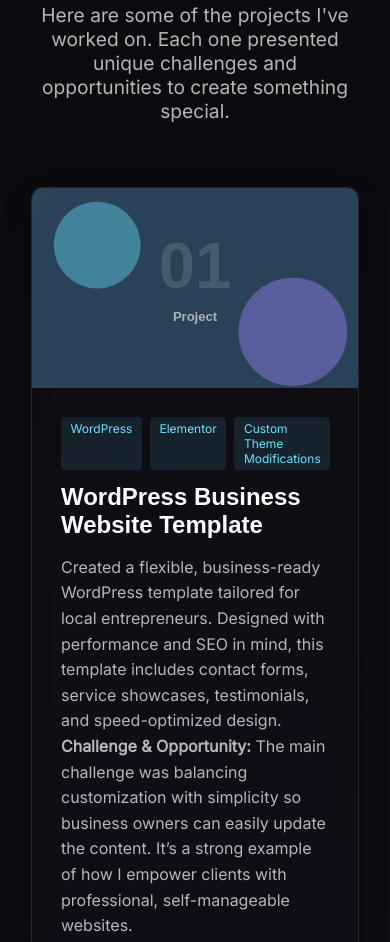
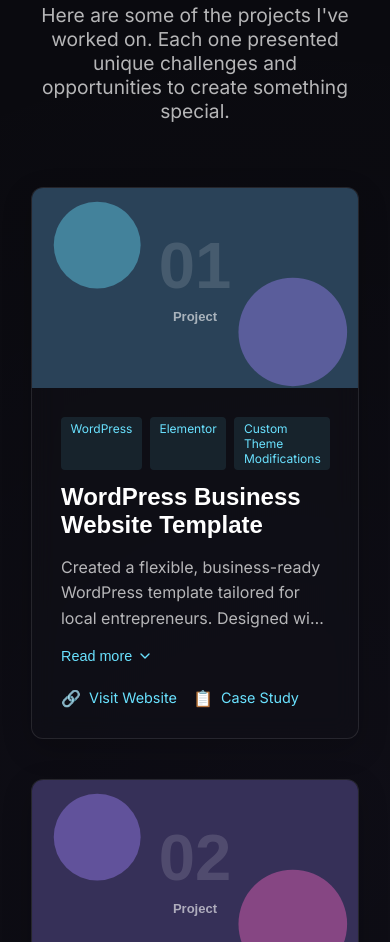
Before and after one commit to BitaniaGezahegn/bitanias-portfolio, a plain HTML site: page index.html in a window 390 px wide. Shown: the part 8176-9118 px from the top of the page. Drawn offline with Linux system fonts and the light colour scheme; a web font is replaced by a local one.

Commit message:
Impliment an accordion on the project cards

```diff
--- a/css/projects.css
+++ b/css/projects.css
@@ -161,8 +161,69 @@
     color: var(--text-muted);
     line-height: 1.6;
     font-size: 1rem;
+    margin-bottom: 1rem;
+    flex-grow: 1;
+    position: relative;
+    overflow: hidden;
+    transition: max-height 0.5s ease;
+}
+
+/* Disable transitions for low-end devices */
+.low-end-device .project-description {
+    transition: none;
+}
+
+/* Initial collapsed state - limit to approximately 3 lines */
+.project-description.collapsed {
+    display: -webkit-box;
+    -webkit-line-clamp: 3;
+    -webkit-box-orient: vertical;
+    max-height: 4.8rem; /* 3 lines × 1.6 line-height */
+    text-overflow: ellipsis;
+}
+
+/* Expanded state */
+.project-description.expanded {
+    max-height: 300px; /* Large enough to fit any description */
+}
+
+/* Clickable description styling */
+.project-description.clickable {
+    cursor: pointer;
+    position: relative;
+}
+
+.project-description.clickable:hover {
+    color: var(--text-white);
+}
+
+/* Read more button */
+.read-more-btn {
+    color: var(--accent-cyan);
+    background: none;
+    border: none;
+    padding: 0;
+    font-size: 0.9rem;
+    cursor: pointer;
+    display: inline-flex;
+    align-items: center;
     margin-bottom: 1.5rem;
-    flex-grow: 1;
+    transition: color 0.3s ease;
+}
+
+.read-more-btn:hover {
+    color: var(--accent-purple);
+}
+
+.read-more-btn svg {
+    width: 16px;
+    height: 16px;
+    margin-left: 5px;
+    transition: transform 0.3s ease;
+}
+
+.read-more-btn.expanded svg {
+    transform: rotate(180deg);
 }
 
 .project-links {
--- a/js/projects.js
+++ b/js/projects.js
@@ -5,6 +5,9 @@
 (function() {
     // Set up project card animations
     setupProjectCardAnimations();
+
+    // Set up accordion functionality for project descriptions
+    setupProjectAccordions();
 })();
 
 // Set up project card animations and interactions
@@ -60,6 +63,82 @@ function setupProjectCardAnimations() {
 }
 
 
+
+// Set up accordion functionality for project descriptions
+function setupProjectAccordions() {
+    // Only set up once
+    if (window.projectAccordionsInitialized) return;
+    window.projectAccordionsInitialized = true;
+
+    // Check if we're on a low-end device
+    const isLowEnd = window.performanceSettings && window.performanceSettings.isLowEndDevice;
+
+    const projectDescriptions = document.querySelectorAll('.project-description');
+
+    // Process each project description
+    projectDescriptions.forEach(description => {
+        // Add collapsed class initially
+        description.classList.add('collapsed');
+
+        // Create read more button with chevron icon
+        const readMoreBtn = document.createElement('button');
+        readMoreBtn.className = 'read-more-btn';
+
+        // Simpler SVG for low-end devices
+        const chevronSvg = isLowEnd
+            ? '▼' // Simple down arrow for low-end devices
+            : '<svg xmlns="http://www.w3.org/2000/svg" width="24" height="24" viewBox="0 0 24 24" fill="none" stroke="currentColor" stroke-width="2" stroke-linecap="round" stroke-linejoin="round"><polyline points="6 9 12 15 18 9"></polyline></svg>';
+
+        readMoreBtn.innerHTML = `Read more ${chevronSvg}`;
+
+        // Insert button after description
+        description.parentNode.insertBefore(readMoreBtn, description.nextSibling);
+
+        // Function to toggle accordion state
+        const toggleAccordion = function(e) {
+            // Prevent default behavior if it's a link click
+            if (e && e.target && (e.target.tagName === 'A' || e.target.closest('a'))) {
+                return; // Don't toggle if a link was clicked
+            }
+
+            const isExpanded = description.classList.contains('expanded');
+
+            // Toggle expanded/collapsed state
+            if (isExpanded) {
+                description.classList.remove('expanded');
+                description.classList.add('collapsed');
+
+                // Update button text and icon
+                if (isLowEnd) {
+                    readMoreBtn.innerHTML = 'Read more ▼';
+                } else {
+                    readMoreBtn.innerHTML = 'Read more <svg xmlns="http://www.w3.org/2000/svg" width="24" height="24" viewBox="0 0 24 24" fill="none" stroke="currentColor" stroke-width="2" stroke-linecap="round" stroke-linejoin="round"><polyline points="6 9 12 15 18 9"></polyline></svg>';
+                }
+                readMoreBtn.classList.remove('expanded');
+            } else {
+                description.classList.remove('collapsed');
+                description.classList.add('expanded');
+
+                // Update button text and icon
+                if (isLowEnd) {
+                    readMoreBtn.innerHTML = 'Read less ▲';
+                } else {
+                    readMoreBtn.innerHTML = 'Read less <svg xmlns="http://www.w3.org/2000/svg" width="24" height="24" viewBox="0 0 24 24" fill="none" stroke="currentColor" stroke-width="2" stroke-linecap="round" stroke-linejoin="round"><polyline points="18 15 12 9 6 15"></polyline></svg>';
+                }
+                readMoreBtn.classList.add('expanded');
+            }
+        };
+
+        // Add click event listener to the read more button
+        readMoreBtn.addEventListener('click', toggleAccordion);
+
+        // Also make the description itself clickable to toggle
+        description.addEventListener('click', toggleAccordion);
+
+        // Add a class to indicate the description is clickable
+        description.classList.add('clickable');
+    });
+}
 
 // Create placeholder images for projects if needed
 function createPlaceholderImage(index) {
```
